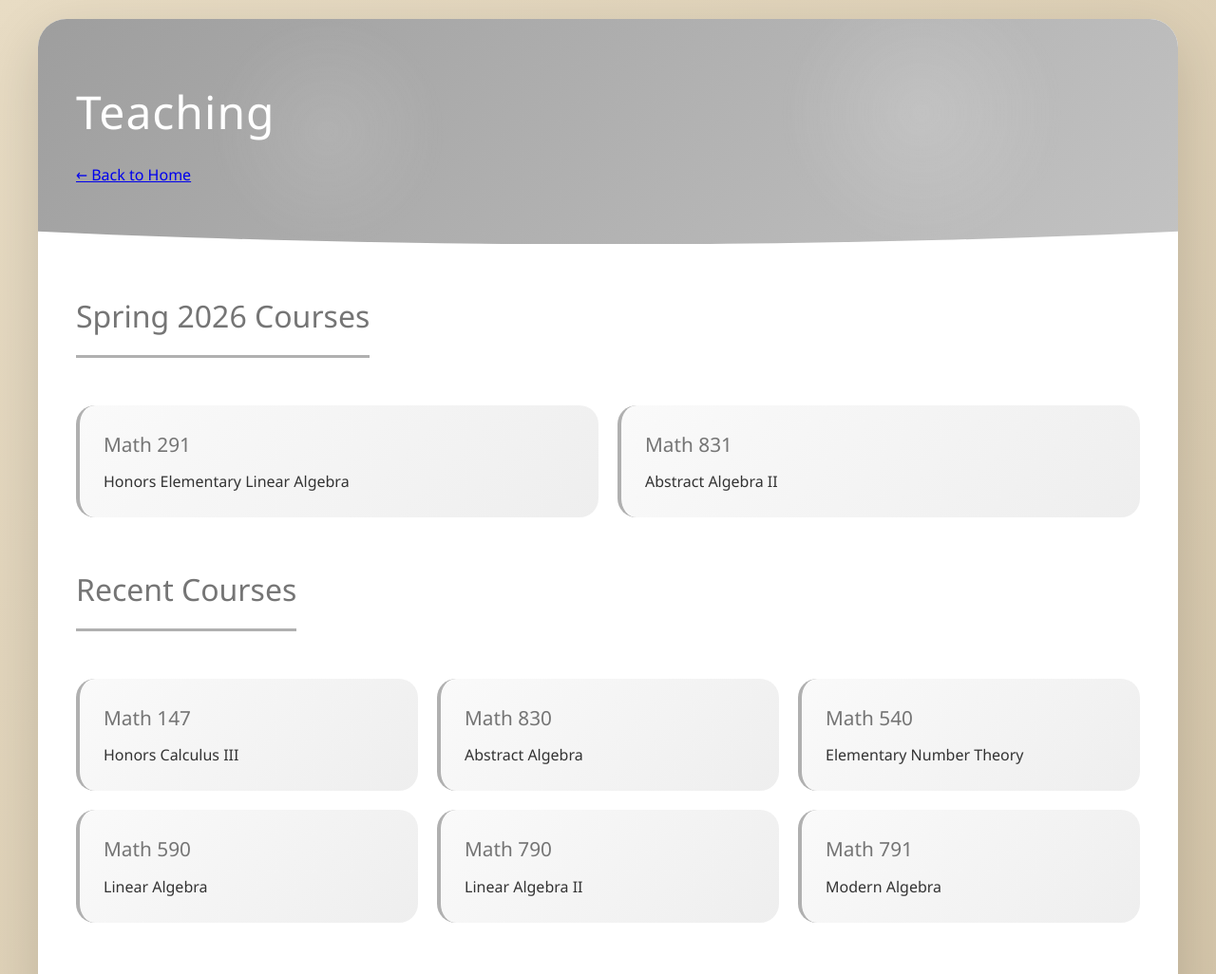
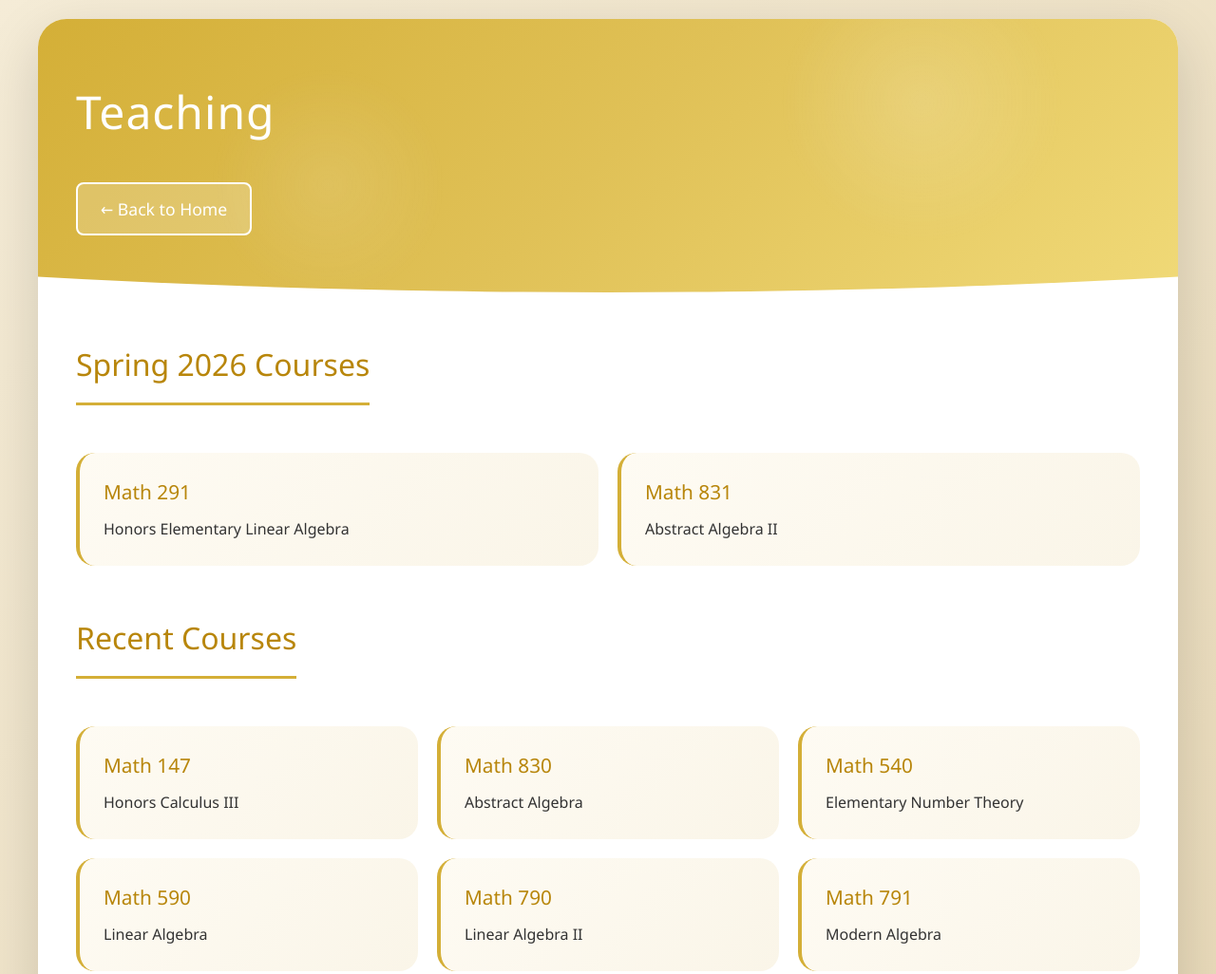
Before and after one commit to dlk53/dlk53.github.io, a plain HTML site: page teaching/teaching_page.html in a window 1280 px wide. Shown: the top 1026 px of the page at 95% size. Drawn offline with Linux system fonts and the light colour scheme.

Commit message:
Add files via upload

```diff
--- a/teaching/teaching_page.html
+++ b/teaching/teaching_page.html
@@ -16,7 +16,7 @@
             font-family: 'Segoe UI', Tahoma, Geneva, Verdana, sans-serif;
             line-height: 1.6;
             color: #333;
-            background: linear-gradient(135deg, #e8dcc4 0%, #d4c5a9 100%);
+            background: linear-gradient(135deg, #f5ecd7 0%, #e8d9b8 100%);
             min-height: 100vh;
             padding: 20px;
         }
@@ -31,7 +31,7 @@
         }
 
         .header {
-            background: linear-gradient(135deg, #9e9e9e 0%, #b0b0b0 50%, #c2c2c2 100%);
+            background: linear-gradient(135deg, #d4af37 0%, #e0c157 50%, #f0d977 100%);
             color: white;
             padding: 60px 40px;
             position: relative;
@@ -80,17 +80,23 @@
             letter-spacing: 1px;
         }
 
-        .back-link {
+        .back-button {
             display: inline-block;
-            color: #f0e6d2;
+            color: white;
+            background-color: rgba(255, 255, 255, 0.2);
             text-decoration: none;
             margin-top: 20px;
             font-size: 1.1em;
-            transition: color 0.3s;
+            padding: 12px 24px;
+            border-radius: 8px;
+            border: 2px solid white;
+            transition: background-color 0.3s, transform 0.2s;
+            font-weight: 500;
         }
 
-        .back-link:hover {
-            color: #ffffff;
+        .back-button:hover {
+            background-color: rgba(255, 255, 255, 0.3);
+            transform: translateY(-2px);
         }
 
         .main-content {
@@ -104,10 +110,10 @@
         .section-title {
             font-size: 2em;
             font-weight: 300;
-            color: #757575;
+            color: #b8860b;
             margin-bottom: 30px;
             padding-bottom: 15px;
-            border-bottom: 3px solid #b0b0b0;
+            border-bottom: 3px solid #d4af37;
             display: inline-block;
         }
 
@@ -119,33 +125,33 @@
         }
 
         .course-card {
-            background: linear-gradient(135deg, #fafafa 0%, #eeeeee 100%);
+            background: linear-gradient(135deg, #fefbf3 0%, #faf5e8 100%);
             border-radius: 20px;
             padding: 25px;
             transition: transform 0.3s, box-shadow 0.3s;
-            border-left: 4px solid #b0b0b0;
+            border-left: 4px solid #d4af37;
         }
 
         .course-card:hover {
             transform: translateY(-5px);
-            box-shadow: 0 10px 25px rgba(0,0,0,0.15);
+            box-shadow: 0 10px 25px rgba(212, 175, 55, 0.25);
         }
 
         .course-card h3 {
             font-size: 1.3em;
-            color: #2c3e50;
+            color: #8b6914;
             margin-bottom: 10px;
         }
 
         .course-card a {
-            color: #757575;
+            color: #b8860b;
             text-decoration: none;
             font-weight: 500;
             transition: color 0.3s;
         }
 
         .course-card a:hover {
-            color: #505050;
+            color: #8b6914;
         }
 
         @media (max-width: 768px) {
@@ -191,7 +197,7 @@
                         <p>Honors Calculus III</p>
                     </div>
                     <div class="course-card">
-                        <h3><a href="Math 830 Fall 2025/Fall 2025 Math 830.html">Math 830</a></h3>
+                        <h3><a href="Math 830 Fall 2025/Fall_2025_Math_830.html">Math 830</a></h3>
                         <p>Abstract Algebra</p>
                     </div>
                     <div class="course-card">
```
